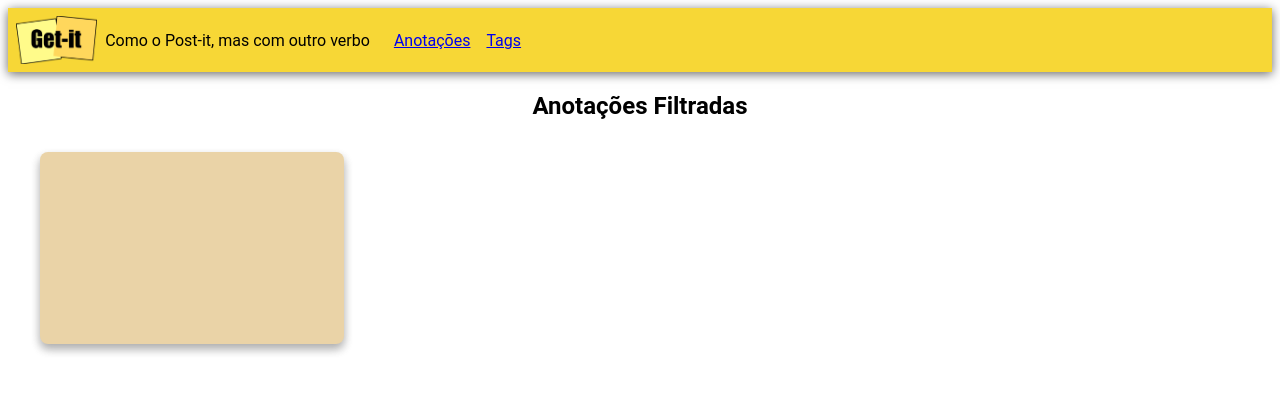
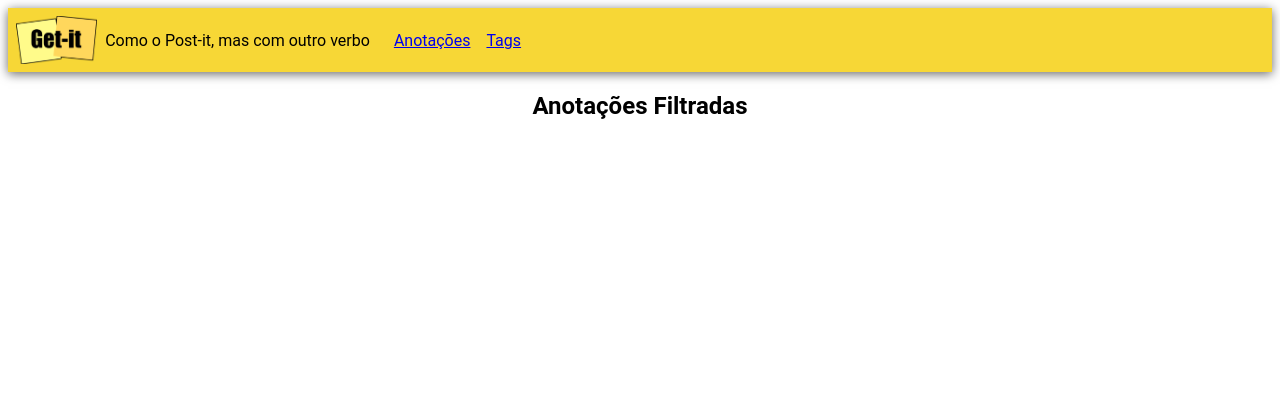
Before and after one commit to acsouza2398/Projeto-1---Parte-B, a Django app: page /tag/1 in a window 1280 px wide. Shown: the top 393 px of the page. Run offline with Django 3.2, Linux system fonts and the light colour scheme; data comes from the database, SQL or seed files in the repository.

Commit message:
Projeto finalizado

```diff
--- a/notes/static/notes/css/getit.css
+++ b/notes/static/notes/css/getit.css
@@ -157,8 +157,8 @@ body {
   background: #fff;
   box-shadow: 0 5px 10px rgba(0,0,0,0.12), 0 5px 10px rgba(0,0,0,0.24);
   margin: 2rem;
-  height: 12rem;
-  width: 19rem;
+  height: 8rem;
+  width: 15rem;
   font-family: 'Permanent Marker', cursive;
   display: flex;
   flex-direction: column;
@@ -206,14 +206,14 @@ body {
 
 .card-title {
   color: #2c2c2c;
-  font-size: 1.5rem;
+  font-size: 1.2rem;
   padding: .2rem;
   font-weight: bold;
 }
 
 .card-content {
   color: #4c4c4c;
-  font-size: 1.1rem;
+  font-size: 0.8rem;
   padding-left: 0.2rem;
   padding-right: 0.2rem;
   align-self: center;
--- a/notes/templates/notes/note.html
+++ b/notes/templates/notes/note.html
@@ -28,7 +28,7 @@
       />
       <textarea
         name = "tag">
-      {{note.tag}}</textarea>
+      {{note.tag.tag}} </textarea>
       <textarea
         name="detalhes"
       > {{note.content}} </textarea>
--- a/notes/templates/notes/tag_info.html
+++ b/notes/templates/notes/tag_info.html
@@ -11,7 +11,6 @@
 </div>
 
 <h2>Anotações Filtradas</h2>
-<div class="card">
 {% for note in notes %}
 {% if note != "" %}
     <li class="card" key="{id}">
@@ -22,7 +21,7 @@
     </li>
 {% endif %}
 {% endfor %}
-</div>
+
 
 
 
```
Lines whose indentation alone changed are shown as unchanged.
